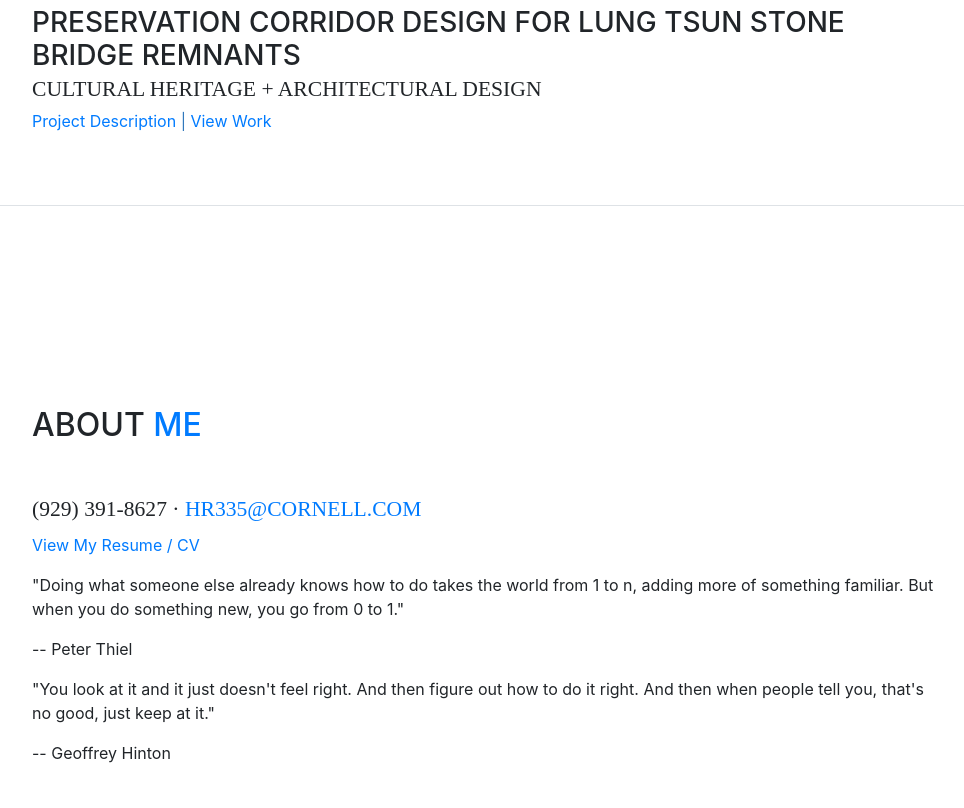
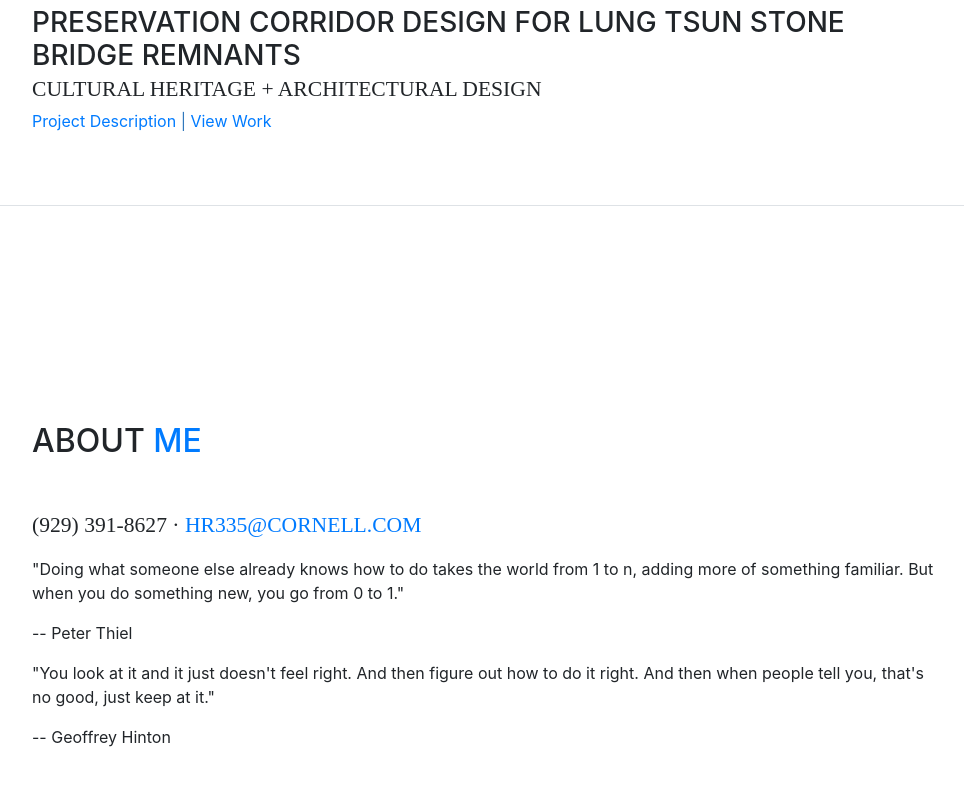
Before and after one commit to rh443453518/rh443453518.github.io, a website with bundled scripts: page index.html in a window 1280 px wide. Shown: the part 3022-3830 px from the top of the page, without its empty margins (288-1252 px from the left). Built offline with nearby package versions, Linux system fonts and the light colour scheme; a web font is replaced by a local one.

Commit message:
take down resume

```diff
--- a/index.html
+++ b/index.html
@@ -435,7 +435,7 @@
             <div class="resume-content mr-auto col-sm-14">
 
               <div class="subheading mb-2">(929) 391-8627 · <a href="mailto:hr335@cornell.com">hr335@cornell.com</a></div>
-              <a href="file/ResumeCV_HaoRong_application.pdf" target="_blank">View My Resume / CV</a>
+              <!--<a href="file/ResumeCV_HaoRong_application.pdf" target="_blank">View My Resume / CV</a>-->
               <div class="mb-3"></div>
               <p>"Doing what someone else already knows how to do takes the world from 1 to n, adding more of something familiar. But when you do something new, you go from 0 to 1." </p><p>-- Peter Thiel</p>
               <p>"You look at it and it just doesn't feel right. And then figure out how to do it right. And then when people tell you, that's no good, just keep at it." </p><p>-- Geoffrey Hinton</p>
```
